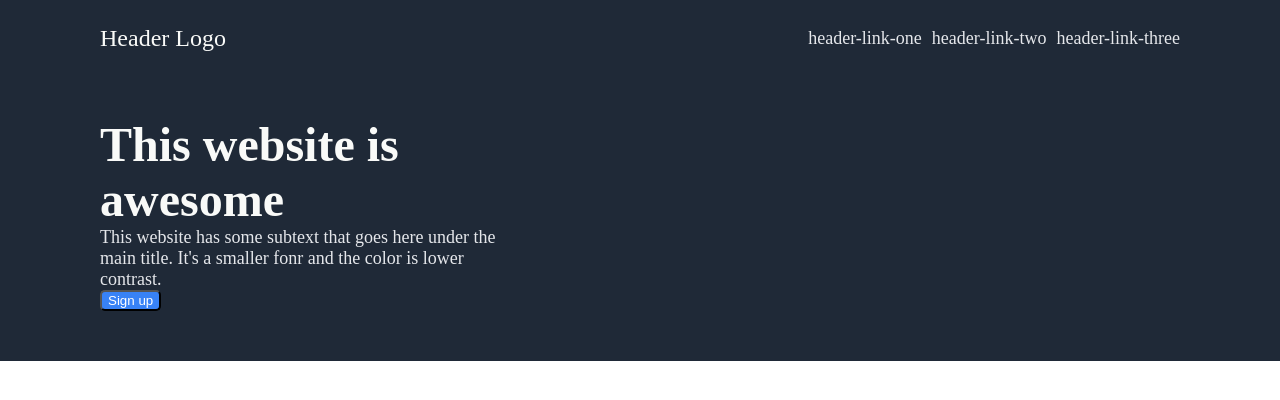
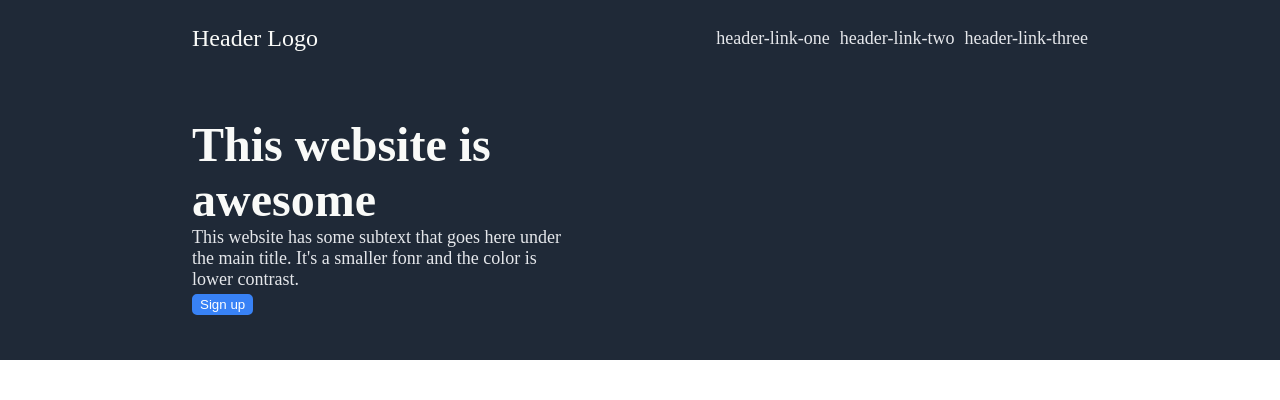
Before and after one commit to hehexdtaco/landing-page, a plain HTML site: page index.html in a window 1280 px wide. Drawn offline with Linux system fonts and the light colour scheme.

Commit message:
Tried to fix image scaling

```diff
--- a/style.css
+++ b/style.css
@@ -15,15 +15,24 @@ body {
     justify-content: flex-start;
     flex: 1;
     background-color: #1F2937;
-    padding-left: 100px;
-    padding-right: 100px;
-    padding-bottom: 50px;
+    padding-left: 15%;
+    padding-right: 15%;
+    padding-bottom: -20%;
+}
+
+.header-content {
+    display: flex;
+    flex-direction: row;
+    justify-content: space-between;
+    margin: 0;
+    padding-bottom: 5%;
 }
 
 .top-header {
     display:flex;
     align-items: center;
     justify-content: space-between;
+    gap: 14%;
     padding-top: 10px;
     padding-bottom: 50px;
 }
@@ -40,6 +49,7 @@ body {
 .header-logo {
     font-size: 24px;
     color: #F9FAF8;
+    margin-right: 21%;
 }
 
 
@@ -54,7 +64,9 @@ body {
 .description {
     max-width: 400px;
     font-size: 18px;
-    color:#E5E7EB
+    color:#E5E7EB;
+    margin-bottom: 1%;
+
 }
 
 
@@ -62,4 +74,32 @@ button {
     background-color: #3882F6;
     color: white;
     border-radius: 5px;
+    border-style: solid;
+    border-color: #3882F6;
+    display: inline-block;
+    width: fit-content;
 }
+
+.right-header {
+    display:flex;
+    justify-content: flex-end;
+    align-items: center;
+    width:60%;
+    height: 80%;
+    min-height: 0;
+    padding-bottom: 5%;
+}
+
+.left-header {
+    display: flex;
+    flex-direction: column;
+    justify-content: flex-start;
+    margin-right: 1%;
+}
+
+#dexter {
+  width: 80%;
+  height: 220px;
+  min-height: 0;
+
+}
```
